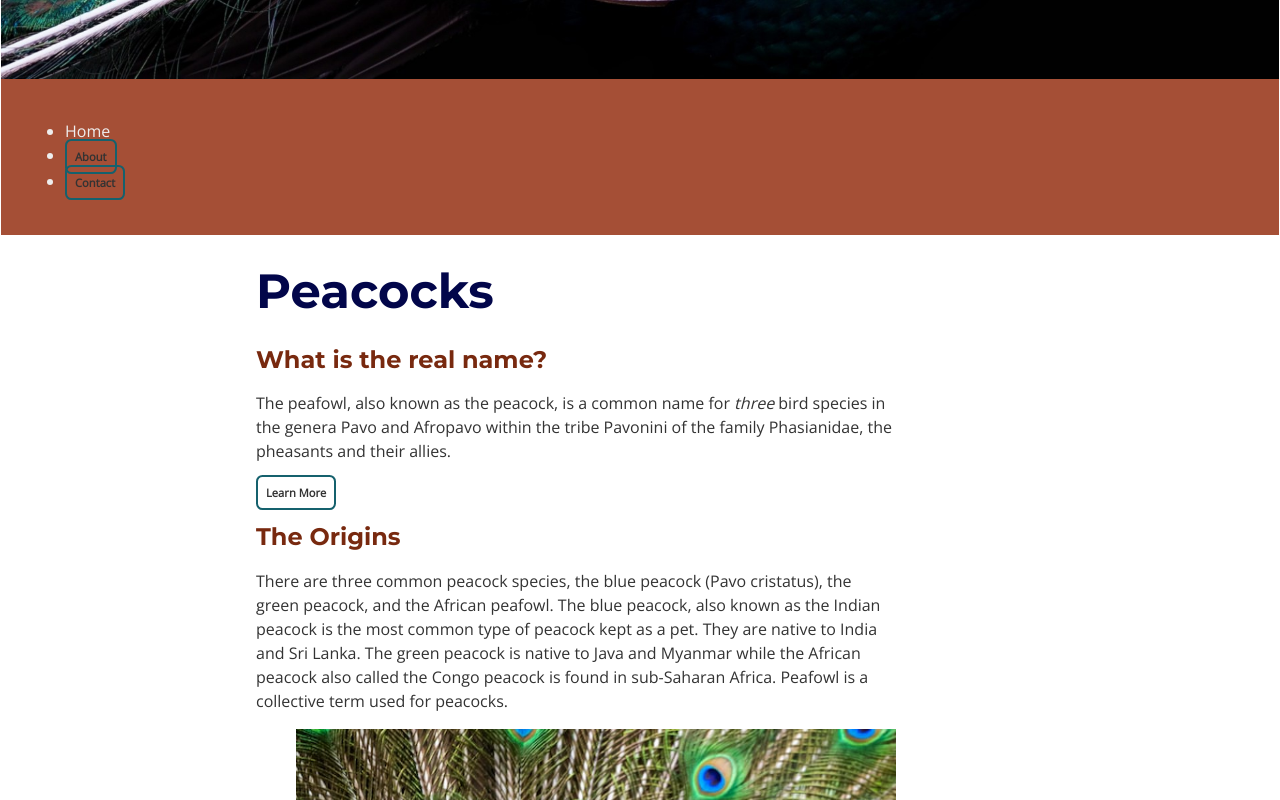
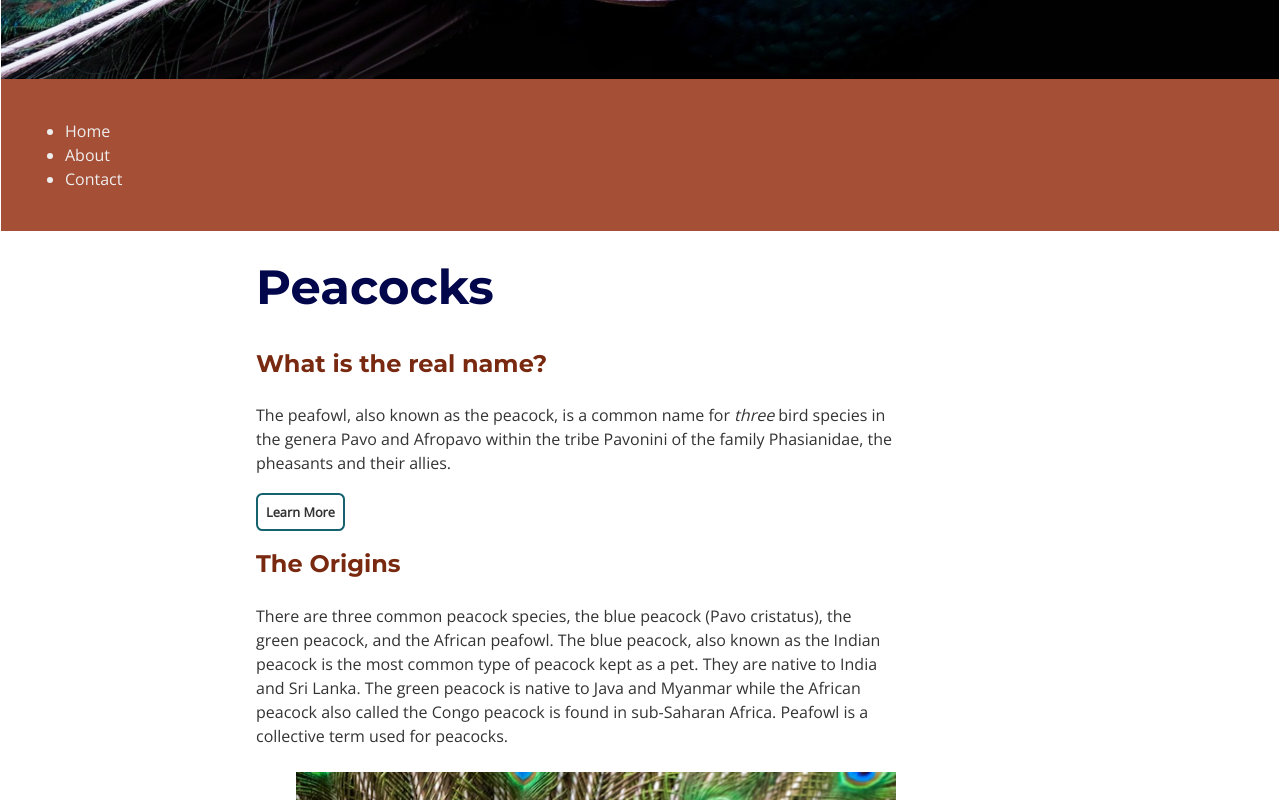
Before and after one commit to naparker2/css-fonts-and-button, a plain HTML site: page index.html in a window 1280 px wide. Shown: the part 640-1440 px from the top of the page. Drawn offline with nearby package versions, Linux system fonts and the light colour scheme.

Commit message:
buttons work

```diff
--- a/index.html
+++ b/index.html
@@ -46,8 +46,8 @@
     <nav>
       <ul>
         <li><a>Home</a></li>
-        <li><a href="about/">About</a></li>
-        <li><a href="contact/">Contact</a></li>
+        <li><a href="about/" id="list">About</a></li>
+        <li><a href="contact/" id="listtwo">Contact</a></li>
       </ul>
     </nav>
   </header>
@@ -59,8 +59,8 @@
       <h2>What is the real name?</h2>
       <p>The peafowl, also known as the peacock, is a common name for <em>three</em> bird species in the genera Pavo and
         Afropavo
-        within the tribe Pavonini of the family Phasianidae, the pheasants and their allies.</p> <a
-        href="contact/">Learn
+        within the tribe Pavonini of the family Phasianidae, the pheasants and their allies.</p> <a href="contact/"
+        class="button">Learn
         More</a>
     </article>
     <article>
@@ -79,7 +79,7 @@
       <p>Peacocks are large, colorful pheasants (typically blue and green) known for their iridescent tails. These tail
         feathers, or coverts, spread out in a distinctive train that is more than 60% of the bird’s total body length
         and boast colorful “eye” markings of blue, gold, red, and other hues. </p>
-      <p><a href="about/">Continue
+      <p><a href="about/" class="button">Continue
           Reading</a></p>
 
       <!-- <svg>
--- a/styles/main.css
+++ b/styles/main.css
@@ -22,6 +22,7 @@ h1 {
 h2 {
   font-family: "Montserrat", sans-serif;
   color: var(--kobe);
+  padding-top: 0.5rem;
   /* line-height: 2rem; */
 }
 
@@ -37,11 +38,12 @@ header {
 }
 p {
   max-width: 70ch;
-  /* margin-block-end: 1.5rem; */
+  padding: 0.5rem 0;
 }
 
-li {
+#list #listtwo {
   text-decoration: none;
+  color: #eee;
 }
 
 main {
@@ -57,20 +59,24 @@ body {
   color: #333;
   line-height: 1.5rem;
 }
-
 a[href] {
+  text-decoration: none;
+  color: #eee;
+}
+a[href].button {
   border: 2px solid var(--ming);
   padding: 0.5rem;
   transition: background-color 300ms;
   border-radius: 0.4rem;
   text-decoration: none;
-  font-size: 0.7rem;
+  font-size: 0.8rem;
   font-weight: bold;
   color: #333;
   margin-top: 0.4rem;
+  cursor: pointer;
 }
 
-a[href]:hover {
+a[href].button:hover {
   background-color: var(--ming);
   color: #fff;
 }
```
